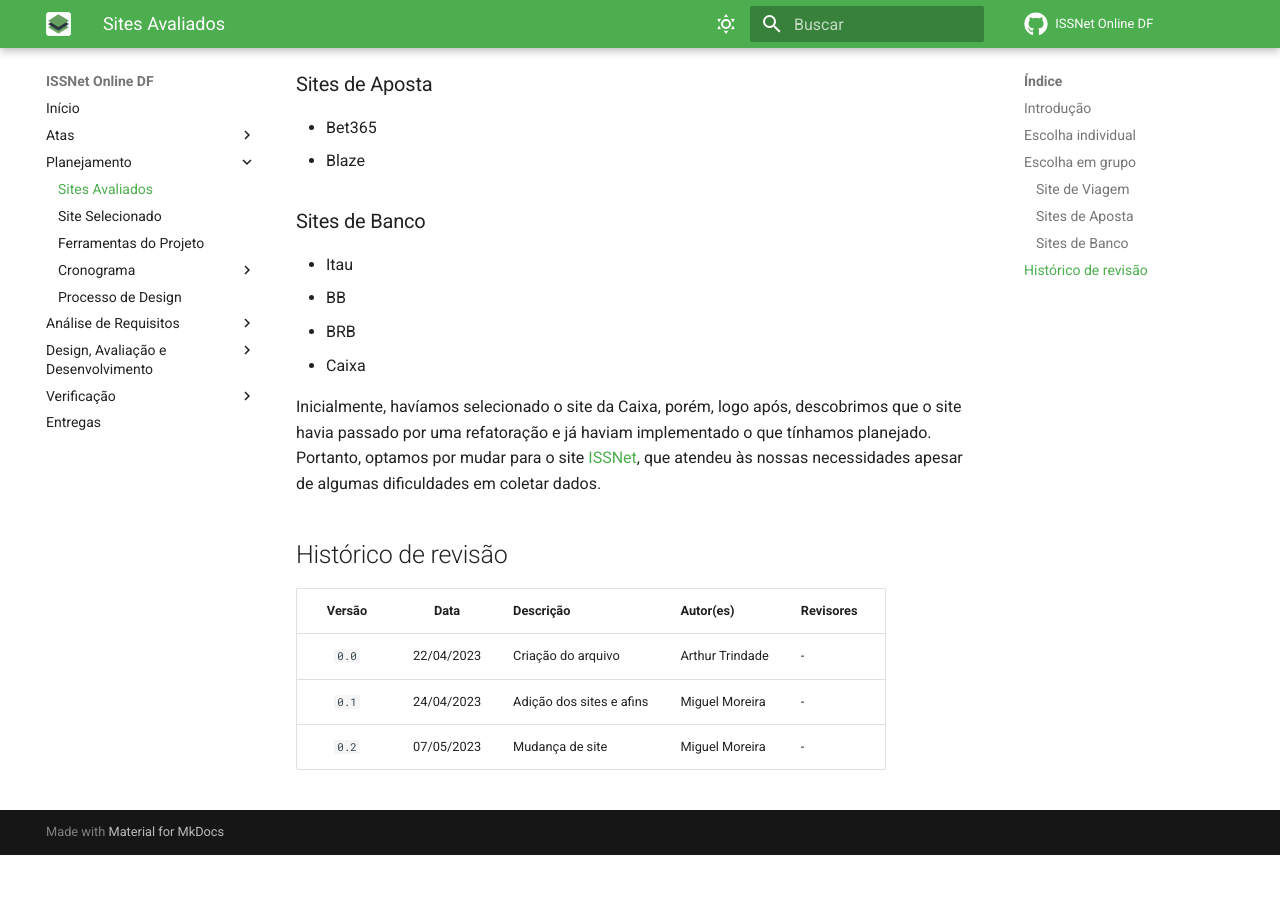
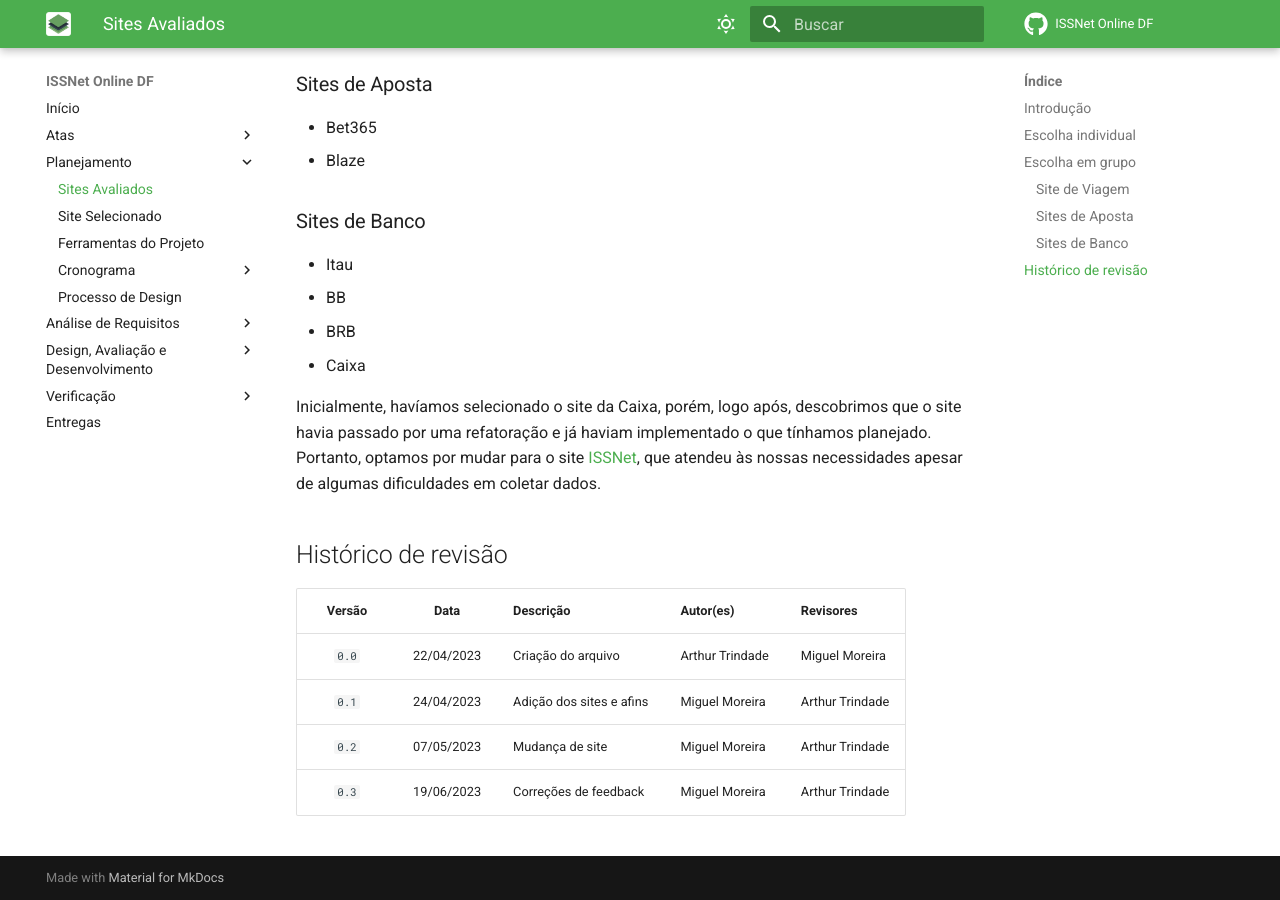
Before and after one commit to Interacao-Humano-Computador/2023.1-ISSNet, an MkDocs documentation site: the page built from gitpages/docs/planejamento/avaliados.md, in a window 1280 px wide and 900 px high, scrolled down 1137 px. Built offline with MkDocs 1.6.1 and Material for MkDocs 9.7.7, drawn with Linux system fonts in a browser that asks for light colours; comment, search, counter and statistics services are not loaded; before the commit the page ends 1992 px from its top, so only the background shows below that.

Commit message:
Histórico de revisão

```diff
--- a/gitpages/docs/planejamento/avaliados.md
+++ b/gitpages/docs/planejamento/avaliados.md
@@ -42,6 +42,7 @@
 
 | Versão     | Data        | Descrição            | Autor(es)                          | Revisores  |
 | :--------: | :---------: | -------------------- | ---------------------------------- | ---------- |
-| `0.0`      |  22/04/2023 | Criação do arquivo   | Arthur Trindade                    | -          |
-| `0.1`      |  24/04/2023 | Adição dos sites e afins | Miguel Moreira                 | -          |
-| `0.2`      |  07/05/2023 | Mudança de site       | Miguel Moreira                    | -          |
+| `0.0`      |  22/04/2023 | Criação do arquivo   | Arthur Trindade                    | Miguel Moreira          |
+| `0.1`      |  24/04/2023 | Adição dos sites e afins | Miguel Moreira                 |  Arthur Trindade         |
+| `0.2`      |  07/05/2023 | Mudança de site       | Miguel Moreira                    | Arthur Trindade          |
+| `0.3`      |  19/06/2023 | Correções de feedback  | Miguel Moreira | Arthur Trindade |
```
